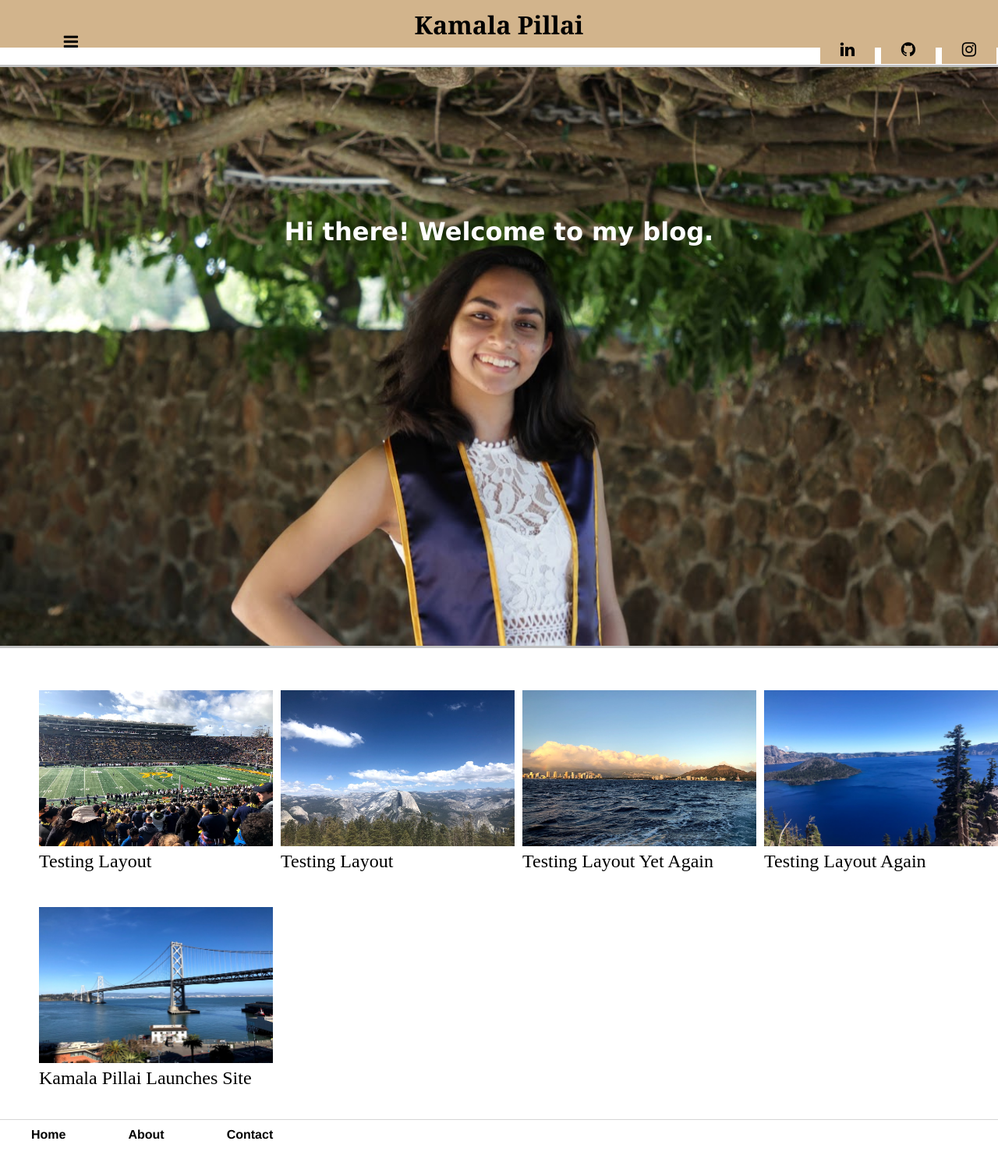
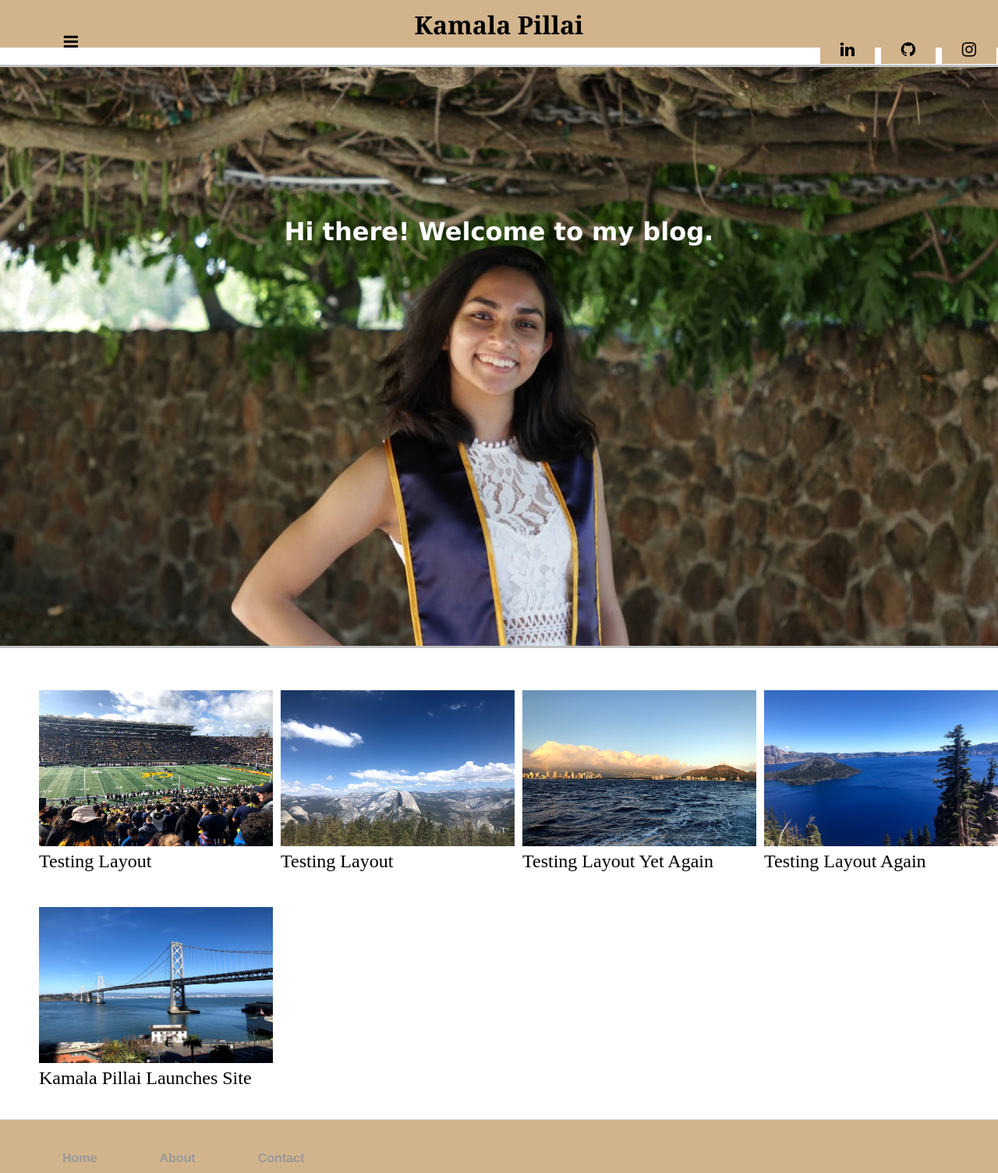
Before and after one commit to kpill/kpill.github.io, a Jekyll site: the page built from index.html, in a window 1280 px wide. Shown: the whole page at 78% size. Built offline with Jekyll 4.4.1, drawn with Linux system fonts in a browser that asks for light colours; before the commit the page ends 1474 px from its top, so only the background shows below that.

Commit message:
Update main.css

```diff
--- a/css/main.css
+++ b/css/main.css
@@ -114,16 +114,17 @@
 footer ul {
     font-family:'Helvetica', 'Arial', 'Sans-Serif';
     font-weight: bold;
+	background-color: tan;
 }
 
 nav ul {
     font-family:'Helvetica', 'Arial', 'Sans-Serif';
-    padding: 0;
+    padding-top: 30px;
     margin: 0;
     list-style-type: none;
     overflow: hidden;
-    background-color: vividGreen;
     width: 100vw;
+	text-align: center;
 }
 
 nav li, footer li {
@@ -135,11 +136,7 @@
     text-align: left;
     display: block;
     padding: 10px 40px;
-	color: Black;
-}
-
-a.nav:hover {
-    background-color: LightYellow;
+	color: #999;
 }
 
 .topnav-centered {
```
